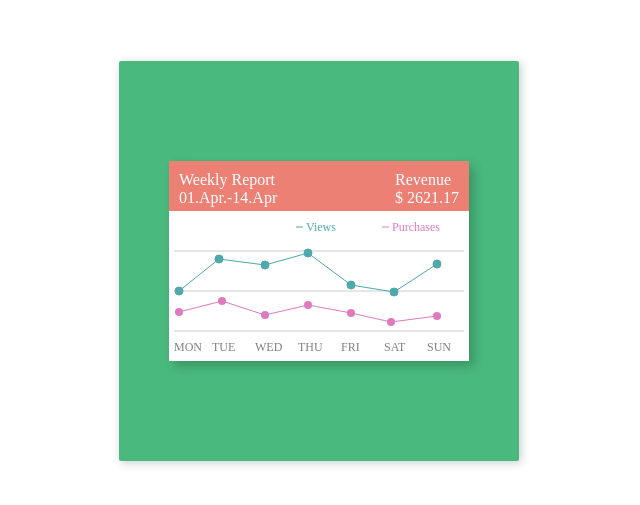
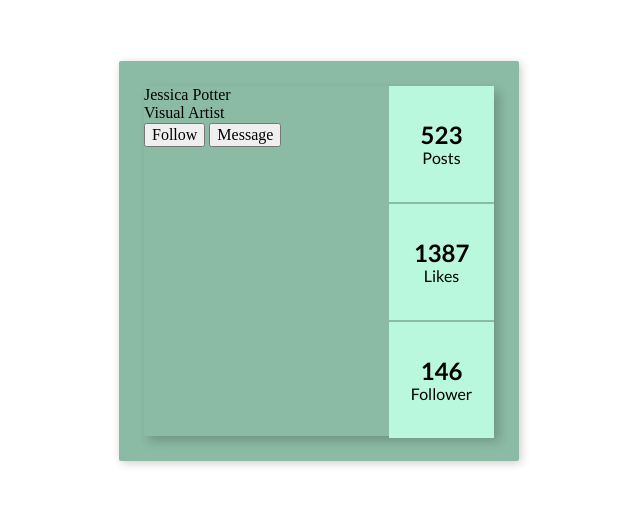
Before and after one commit to Reggie01/CSSChallengeDay5, a website: page index.html in a window 1280 px wide. Shown: the part 139-644 px from the top of the page, without its empty margins (321-961 px from the left). Drawn offline with nearby package versions, Linux system fonts and the light colour scheme.

Commit message:
initial commit
Initial commit with each component container. Side panel styling is complete. Need to style main panel content.

```diff
--- a/index.html
+++ b/index.html
@@ -3,19 +3,19 @@
   <head>
     <meta charset="UTF-8" />
 	<meta name="viewport" content="width=device-width initial-scale=1" />
-	<meta name="description" content="Day 5 of 100 days of css challenge.  SVG Line chart with on hover tooltips created using html and scss." />
-    <meta name="keywords" content="100 days css challenge, 100 days of code, css animation, 100 days of css, svg chart, svg line chart, svg tooltips, svg tooltip example" />
+	<meta name="description" content="Day 6 of 100 days of css challenge. UI social media page with social media statistics." />
+    <meta name="keywords" content="100 days css challenge, 100 days of code, css3 animation, 100 days of css" />
     <meta http-equiv="X-UA-Compatible" content="IE=Edge" />
-	<title>100 days of CSS Challenge | Day 5 </title>
+	<title>100 days of CSS Challenge | Day 6 </title>
 	<meta name="twitter:card" value="summary">
-    <meta property="og:title" content="100 Days CSS Challenge | Day 5" />
+    <meta property="og:title" content="100 Days CSS Challenge | Day 6" />
     <meta property="og:type" content="article" />
     <meta property="og:url" content="" />
-    <meta property="og:description" content="Day 5 of 100 days of css challenge.  SVG Line chart with on hover tooltips created using html and scss." />
+    <meta property="og:description" content="Day 6 of 100 days of css challenge. UI social media page with social media statistics." />
 
     <!-- External CSS -->
 	<link rel="stylesheet" href="https://cdnjs.cloudflare.com/ajax/libs/normalize/5.0.0/normalize.min.css">
-    <link href="https://fonts.googleapis.com/css?family=Open+Sans" rel="stylesheet">
+   <link href="https://fonts.googleapis.com/css?family=Lato:400,700" rel="stylesheet">
 
 	<!-- Internal CSS -->
 	<link rel="stylesheet" href="css/main.css">
@@ -24,135 +24,36 @@
   <body>
     <div class="container">
 	  <div class="container-inner">
-	    <div class="card-container">
-		  <div class="card-header">
-		    <div class="card-header-report">
-			  <div>Weekly Report</div>
-			  <div>01.Apr.-14.Apr</div>
-			</div>
-			<div class="card-header-statement">
-			  <div>Revenue</div>
-			  <div>$ 2621.17</div>
-			</div>
-            <div style="clear: both"></div>
-		  </div>
-          <svg version="1.2" xmlns="http://www.w3.org/2000/svg" xmlns:xlink="http://www.w3.org/1999/xlink" class="graph" aria-labelledby="title" role="img">
-            <g class="grid y-grid" id="yGrid">
-              <line x1="5" x2="295" y1="40" y2="40"></line>
-              <line x1="5" x2="295" y1="80" y2="80"></line>
-              <line x1="5" x2="295" y1="120" y2="120"></line>
-            </g>
-            <g class="labels line-labels">
-              <path d="M127 16 L134 16" fill="#4DA9AC" stroke="#4DA9AC" />
-              <text x="137" y="20" fill="#4DA9AC" >views</text>
-              <path d="M213 16 L220 16" fill="#df7abe" stroke="#df7abe" />
-              <text x="223" y="20" fill="#df7abe" >purchases</text>
-            </g>
-            <g class="data-views points" data-setname="weekly report">
-              <circle cx="10" cy="80" data-value="458" r="4"></circle>
-              <g class="data-pt">
-                <rect x="7" y="67" width="25" height="20" />
-                <text  x="10" y="80" font-size="12">458</text>
-                <polygon points="18, 92 13, 87 25, 87 " />
-              </g>
-              <circle cx="50" cy="48" data-value="812" r="4"></circle>
-              <g class="data-pt">
-                <rect x="47" y="35" width="25" height="20" />
-                <text  x="50" y="48" font-size="12">812</text>
-                <polygon points="58, 60 53, 55 63, 55 " />
-              </g>
-              <circle cx="96" cy="54" data-value="746" r="4"></circle>
-              <g class="data-pt">
-                <rect x="93" y="41" width="25" height="20" />
-                <text  x="96" y="54" font-size="12">746</text>
-                <polygon points="104, 66 99, 61 109, 61 " />
-              </g>
-              <circle cx="139" cy="42" data-value="877" r="4"></circle>
-              <g class="data-pt">
-                <rect x="136" y="29" width="25" height="20" />
-                <text  x="139" y="42" font-size="12">877</text>
-                <polygon points="147, 54 142, 49 152, 49 " />
-              </g>
-              <circle cx="182" cy="74" data-value="517" r="4"></circle>
-              <g class="data-pt">
-                <rect x="179" y="61" width="25" height="20" />
-                <text  x="182" y="74" font-size="12">517</text>
-                <polygon points="190, 86 185, 81 195, 81 " />
-              </g>
-              <circle cx="225" cy="81" data-value="434" r="4"></circle>
-              <g class="data-pt">
-                <rect x="222" y="68" width="25" height="20" />
-                <text  x="225" y="81" font-size="12">434</text>
-                <polygon points="233, 93 228, 88 238, 88 " />
-              </g>
-              <circle cx="268" cy="53" data-value="758" r="4"></circle>
-              <g class="data-pt">
-                <rect x="265" y="40" width="25" height="20" />
-                <text  x="268" y="53" font-size="12">758</text>
-                <polygon points="276, 65 271, 60 281, 60 " />
-              </g>
-            </g>
-            <g class="" >
-              <path class="data-views-lines" d="M10 80 L50 48 L96 54 L139 42 L182 74 L225 81 L268 53" />
-            </g>
-            <g class="data-purchases points" data-setname="weekly report">
-              <circle cx="10" cy="101" data-value="26" r="4"></circle>
-              <g class="data-pt">
-                <rect x="7" y="88" width="20" height="20" />
-                <text  x="10" y="101" font-size="12">26</text>
-                <polygon points="15, 113 10, 108 20, 108" />
-              </g>
-              <circle cx="53" cy="90" data-value="41" r="4"></circle>
-              <g class="data-pt">
-                <rect x="50" y="77" width="20" height="20" />
-                <text  x="53" y="90" font-size="12">41</text>
-                <polygon points="58, 102 53, 97 63, 97" />
-              </g>
-              <circle cx="96" cy="104" data-value="22" r="4"></circle>
-              <g class="data-pt">
-                <rect x="93" y="91" width="20" height="20" />
-                <text  x="96" y="104" font-size="12">22</text>
-                <polygon points="104, 116 99, 111 109, 111 " />
-              </g>
-              <circle cx="139" cy="94" data-value="36" r="4"></circle>
-              <g class="data-pt">
-                <rect x="136" y="81" width="20" height="20" />
-                <text  x="139" y="94" font-size="12">36</text>
-                <polygon points="147, 106 142, 101 152, 101 " />
-              </g>
-              <circle cx="182" cy="102" data-value="25" r="4"></circle>
-              <g class="data-pt">
-                <rect x="179" y="89" width="20" height="20" />
-                <text  x="182" y="102" font-size="12">25</text>
-                <polygon points="190, 114 185, 109 195, 109 " />
-              </g>
-              <circle cx="222" cy="111" data-value="13" r="4"></circle>
-              <g class="data-pt">
-                <rect x="219" y="98" width="20" height="20" />
-                <text  x="222" y="111" font-size="12">13</text>
-                <polygon points="230, 124 225, 119 235, 119 " />
-              </g>
-              <circle cx="268" cy="105" data-value="20" r="4"></circle>
-              <g class="data-pt">
-                <rect x="265" y="92" width="20" height="20" />
-                <text  x="268" y="105" font-size="12">20</text>
-                <polygon points="276, 117 271, 112 281, 112 " />
-              </g>
-            </g>
-            <g class="" >
-              <path class="data-purchases-lines" d="M10 101 L53 90 L96 104 L139 94 L182 102 L222 111 L268 105" />
-            </g>
-            <g class="labels x-labels">
-              <text x="5" y="140">MON</text>
-              <text x="43" y="140">TUE</text>
-              <text x="86" y="140">WED</text>
-              <text x="129" y="140">THU</text>
-              <text x="172" y="140">FRI</text>
-              <text x="215" y="140">SAT</text>
-              <text x="258" y="140">SUN</text>
-            </g>
-          </svg>
-		</div>
+        <div class="main-content">
+          <div class="header">
+            <div class="img-container">
+
+            </div>
+            <div class="img-name">Jessica Potter</div>
+            <div class="img-title">Visual Artist</div>
+          </div>
+          <button class="btn-follow">Follow</button>
+          <button class="btn-message">Message</button>
+        </div>
+	    <div class="side-panel">
+          <div class="posts-container">
+            <div class="posts-container-inner">
+              <div class="posts-number">523</div>
+              <div class="post-title">Posts</div>
+            </div>
+          </div>
+          <div class="likes-container">
+            <div class="likes-container-inner">
+              <div class="likes-number">1387</div>
+              <div class="likes-title">Likes</div>
+            </div>
+          </div>
+          <div class="follower-container">
+            <div class="follower-container-inner">
+              <div class="follower-number">146</div>
+              <div class="follower-title">Follower</div>
+            </div>
+        </div>
 	  </div>
 	</div>
   </body>
--- a/sass/main.scss
+++ b/sass/main.scss
@@ -1,3 +1,26 @@
+
+
+$light-green:  #BAF8DD;
+$light-green-hover: #6FF8BC;
+$dark-green-btn-hover: #36795C;
+
+@mixin gradient($from, $to) {
+  /* fallback/image non-cover color */
+  background: $from;
+
+  /* Firefox 3.6+ */
+  background: -moz-linear-gradient(to top right, $from, $to);
+
+  /* Safari 4+, Chrome 1+ */
+  background: -webkit-gradient(left bottom, 0% 0%, 0% 100%, from($from), to($to));
+
+  /* Safari 5.1+, Chrome 10+ */
+  background: -webkit-linear-gradient(to top right, $from, $to);
+
+  /* Opera 11.10+ */
+  background: -o-linear-gradient(to top right, $from, $to);
+}
+
 .container {
   position: absolute;
   top: 50%;
@@ -7,6 +30,7 @@
   margin-top: -200px;
   margin-left: -200px;
   background: #49B97D;
+  @include gradient( #8BBAA5, #4DAC82)
   border-radius: 2px;
   box-shadow: 2px 2px 10px 0 rgba(0,0,0,.2);
 }
@@ -15,139 +39,81 @@
   position: absolute;
   top: 50%;
   left: 50%;
+  width: 350px;
+  height: 350px;
   transform: translate( -50%, -50% );
   box-shadow: 5px 5px 10px 0 rgba(0,0,0,.2);
-}
 
-.card-container {
-  position: relative;
-  width: 300px;
-  height: 200px;
+  .main-content {
+    position: absolute;
+    top: 0;
+    left: 0;
+    width: 70%;
+    height: 100%;
+  }
 
-  .card-header {
+  .side-panel {
+    position: absolute;
+    top: 0;
+    right: 0;
+    width: 30%;
+    height: 100%;
+    font-family: 'Lato', sans-serif;
+    text-align: center;
+  }
+
+  .posts-container {
+    height: 116px;
+    margin-bottom: 2px;
+    background-color: $light-green;
+  }
+
+  .posts-container-inner {
     position: relative;
-    width: 100%;
-    height: 50px;
-	background: #EC8075;
-	color: #fff;
+    top: 50%;
+    left: 50%;
+    transform: translate(-50%, -50%);
+  }
 
-	.card-header-report {
-	  float: left;
-      padding-top: 10px;
-      padding-left: 10px;
-	}
+  .posts-number{
+    font-weight: 700;
+    font-size: 24px;
+  }
 
-	.card-header-statement {
-	  float: right;
-      padding-top: 10px;
-      padding-right: 10px;
-	}
+  .likes-container {
+    height: 116px;
+    margin-bottom: 2px;
+    background-color: $light-green;
+  }
+
+  .likes-container-inner {
+    position: relative;
+    top: 50%;
+    left: 50%;
+    transform: translate(-50%, -50%);
+  }
+
+  .likes-number{
+    font-weight: 700;
+    font-size: 24px;
+  }
+
+  .follower-container {
+    height: 116px;
+    margin-bottom: 2px;
+    overflow: hidden;
+    background-color: $light-green;
+  }
+
+  .follower-container-inner {
+    position: relative;
+    top: 50%;
+    left: 50%;
+    transform: translate(-50%, -50%);
+  }
+
+  .follower-number {
+    font-weight: 700;
+    font-size: 24px;
   }
 }
-
-.graph {
-  height: 150px;
-  width: 300px;
-  transform: translate(0,0);
-  background: white;
-}
-
-.graph .grid {
-  stroke: #ccc;
-  stroke-dasharray: 0;
-}
-
-svg.graph .data-views text {
-  margin-left: -5px;
-  width: 15px;
-  height: 15px;
-  stroke: #fff;
-  font-size: "12";
-}
-
-svg.graph .data-views {
-  fill: #4DA9AC;
-  stroke: #4DA9AC;
-
-  circle {
-    fill: #4DA9AC;
-  }
-
-  rect {
-    fill: #4DA9AC;
-  }
-
-  polygon {
-    fill: #4DA9AC;
-    stroke: #4DA9AC;
-    stroke-width: 1;
-  }
-}
-
-.data-views-lines {
-  fill: transparent;
-  stroke: #4DA9AC;
-}
-
-
-/* Data */
-svg.graph .points {
-
-}
-
-svg.graph .data-purchases {
-  fill: #df7abe;
-}
-
-.data-purchases-lines {
-  fill: transparent;
-  stroke: #df7abe;
-}
-
-svg.graph .data-purchases text {
-  margin-left: -5px;
-  width: 15px;
-  height: 15px;
-  stroke: #fff;
-  font-size: "12";
-}
-
-svg.graph .data-purchases rect {
-  stroke: #df7abe;
-}
-
-.data-pt {
-  opacity: 0;
-  font-family: 'Open Sans', sans-serif;
-  font-size: 15px;
-}
-
-.data-pt:hover {
-  animation: tooltip-rise 1s;
-  animation-fill-mode: forwards;
-  cursor: pointer;
-}
-
-@keyframes tooltip-rise {
-  0% {
-    transform: translate(0,0);
-    opacity: 0;
-  }
-
-  100% {
-    transform: translate(0, -15px);
-    opacity: 1;
-  }
-}
-
-.data-pt polygon {
-  fill: #df7abe;
-  stroke: #df7abe;
-  stroke-width: 1;
-}
-
-.labels {
-  font-size: 12px;
-  fill: rgba(0,0,0,.5);
-  text-transform: capitalize;
-}
```
Also changed, not shown: Gulpfile.js (+8 -8 lines), css/main.css, readme.md.
